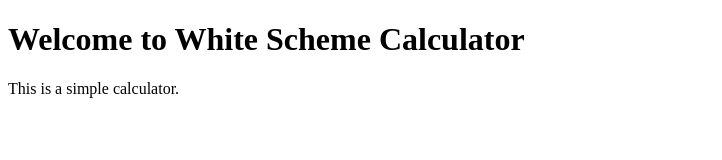
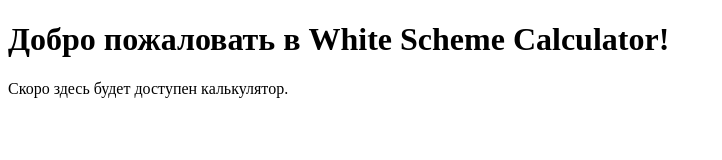
Before and after one commit to Gakuzi/white-scheme-calculator, a plain HTML site: page index.html in a window 1280 px wide. Shown: the whole page, without its empty margins (0-722 px from the left). Drawn offline with Linux system fonts and the light colour scheme.

Commit message:
Update index.html with new content

```diff
--- a/index.html
+++ b/index.html
@@ -1,13 +1,10 @@
 <!DOCTYPE html>
-<html lang="en">
+<html>
 <head>
-    <meta charset="UTF-8">
-    <meta name="viewport" content="width=device-width, initial-scale=1.0">
     <title>White Scheme Calculator</title>
 </head>
 <body>
-    <h1>Welcome to White Scheme Calculator</h1>
-    <p>This is a simple calculator.</p>
-    <!-- Add your calculator functionality here -->
+    <h1>Добро пожаловать в White Scheme Calculator!</h1>
+    <p>Скоро здесь будет доступен калькулятор.</p>
 </body>
 </html>
```
